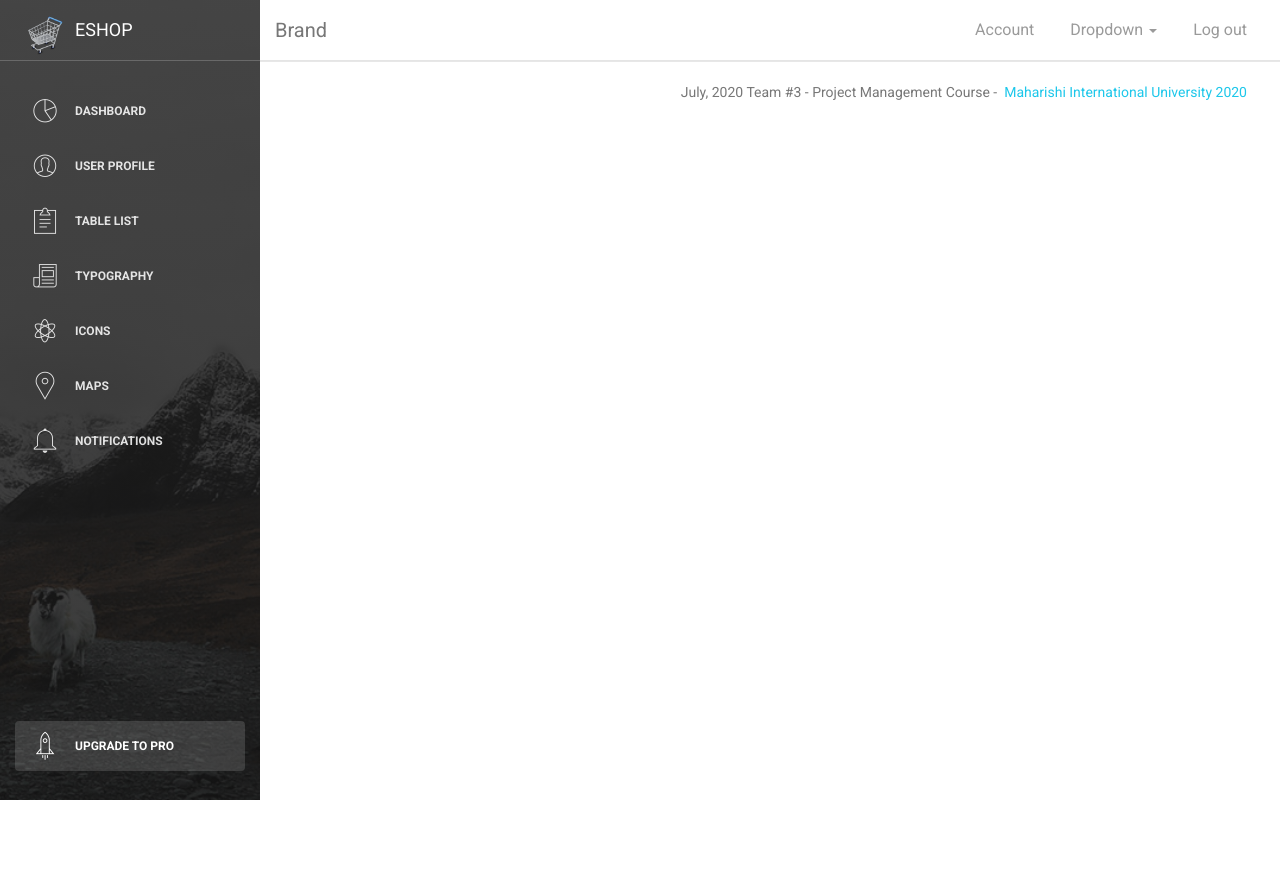
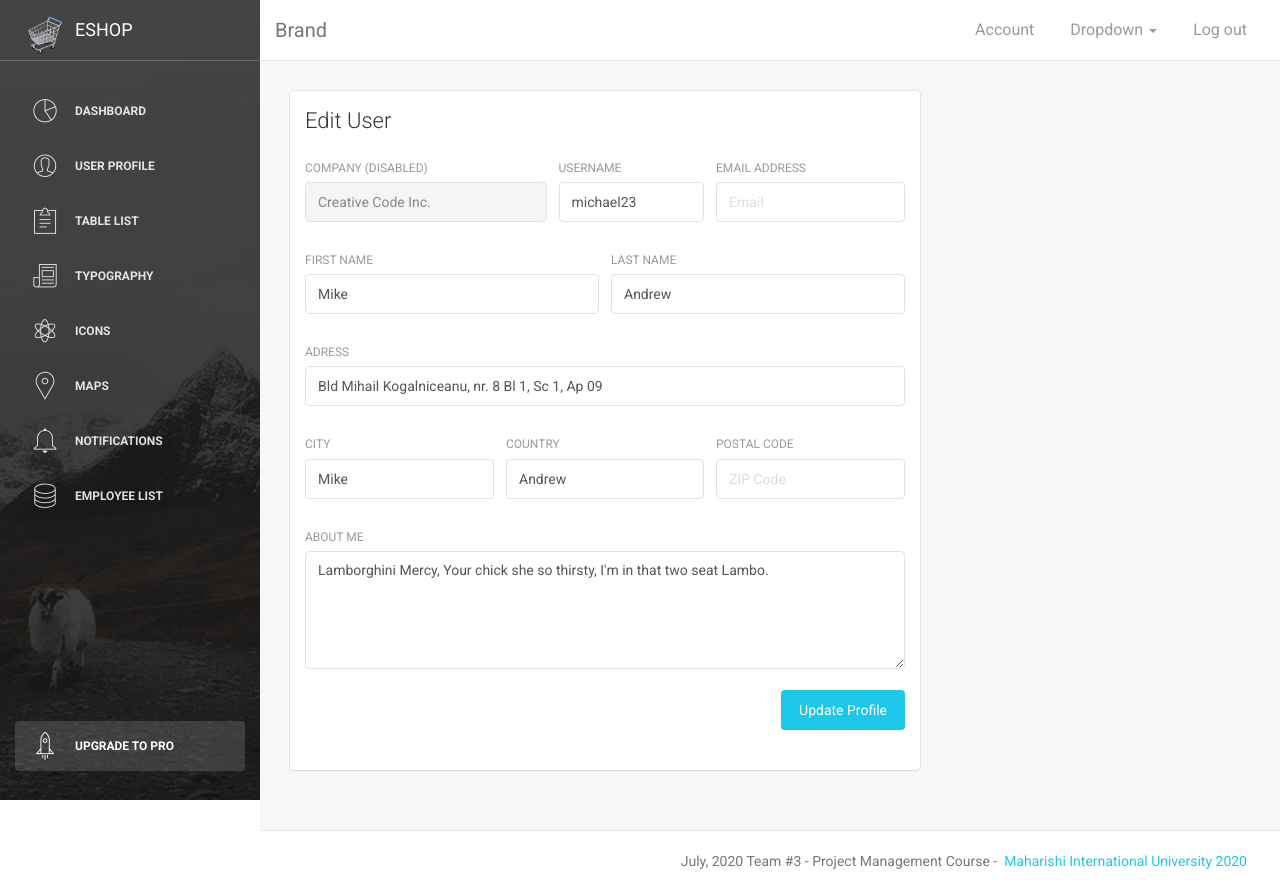
Before and after one commit to tamiraa123/ecommerce, a React (Create React App) app: page /admin/employees/1 in a window 1280 px wide. Before the commit the page ends 800 px from the top, so only its background shows below. Built offline with nearby package versions, Linux system fonts and the light colour scheme; what react-google-maps would draw is missing.

Commit message:
added Employee

```diff
--- a/package.json
+++ b/package.json
@@ -3,6 +3,7 @@
   "version": "1.3.0",
   "private": true,
   "dependencies": {
+    "axios": "^0.19.2",
     "bootstrap": "3.3.7",
     "chartist": "0.10.1",
     "mobx": "^5.15.4",
--- a/src/App.js
+++ b/src/App.js
@@ -12,6 +12,9 @@ import "./assets/css/pe-icon-7-stroke.css";
 
 import AdminLayout from "layouts/Admin.jsx";
 import Login from "./layouts/LoginForm";
+
+import EmployeeList from "./views/EmployeeList";
+import Employee from "./views/Employee";
 import AdminNavbarLinks from "components/Navbars/AdminNavbarLinks";
 import AdminNavbar from "components/Navbars/AdminNavbar"
 
@@ -39,12 +42,8 @@ export default class App extends Component {
         return(
         <Router ref={(router) => (this.router = router)}>
             <Switch>
-
-            <Route path="/admin" render={props => <AdminLayout {...props} token={this.handleLogout}/>} />
-            <Route path = "/" render={()=><Login onLogin = {this.handleLogin} />}/>
-            {/* <Route path = "/admin" component={AdminLayout}/> */}
-
-            {/* <Redirect from  ="/" to="/admin/dashboard" /> */}
+                <Route path="/admin" render={props => <AdminLayout {...props} token={this.handleLogout}/>} />
+                <Route path = "/" render={()=><Login onLogin = {this.handleLogin} />}/>
             </Switch>
         </Router>
         );
--- a/src/layouts/Admin.jsx
+++ b/src/layouts/Admin.jsx
@@ -30,6 +30,7 @@ import routes from "routes.js";
 import image from "assets/img/sidebar-3.jpg";
 import UserStore from "../UserStore.js";
 import LoginForm from "./LoginForm";
+import Employee from "../views/Employee";
 
 class Admin extends Component {
   constructor(props) {
@@ -96,8 +97,7 @@ class Admin extends Component {
   };
   getBrandText = path => {
     for (let i = 0; i < routes.length; i++) {
-      if (
-        this.props.location.pathname.indexOf(
+      if ( this.props.location.pathname.indexOf(
           routes[i].layout + routes[i].path
         ) !== -1
       ) {
@@ -223,7 +223,11 @@ class Admin extends Component {
                   {...this.props}
                   brandText={this.getBrandText(this.props.location.pathname)}
                 />
-                <Switch>{this.getRoutes(routes)}</Switch>
+                <Switch>
+                  {this.getRoutes(routes)}
+                  <Route path="/admin/employees/:id" component={Employee}></Route>
+                </Switch>
+
                 <Footer />
           </div>
         </div>
--- a/src/routes.js
+++ b/src/routes.js
@@ -23,6 +23,9 @@ import Icons from "views/Icons.jsx";
 import Maps from "views/Maps.jsx";
 import Notifications from "views/Notifications.jsx";
 import Upgrade from "views/Upgrade.jsx";
+import Employee from "views/Employee.jsx";
+
+import EmployeeList from "views/EmployeeList.jsx";
 
 const dashboardRoutes = [
   {
@@ -81,6 +84,13 @@ const dashboardRoutes = [
     icon: "pe-7s-rocket",
     component: Upgrade,
     layout: "/admin"
+  },
+  {
+    path: "/employeeList",
+    name: "Employee List",
+    icon: "pe-7s-server",
+    component: EmployeeList,
+    layout: "/admin"
   }
 ];
 
--- /dev/null
+++ b/src/views/Employee.jsx
@@ -0,0 +1,160 @@
+/*!
+
+=========================================================
+* Light Bootstrap Dashboard React - v1.3.0
+=========================================================
+
+* Product Page: https://www.creative-tim.com/product/light-bootstrap-dashboard-react
+* Copyright 2019 Creative Tim (https://www.creative-tim.com)
+* Licensed under MIT (https://github.com/creativetimofficial/light-bootstrap-dashboard-react/blob/master/LICENSE.md)
+
+* Coded by Creative Tim
+
+=========================================================
+
+* The above copyright notice and this permission notice shall be included in all copies or substantial portions of the Software.
+
+*/
+import React, { Component } from "react";
+import {
+  Grid,
+  Row,
+  Col,
+  FormGroup,
+  ControlLabel,
+  FormControl
+} from "react-bootstrap";
+
+import { Card } from "components/Card/Card.jsx";
+import { FormInputs } from "components/FormInputs/FormInputs.jsx";
+import { UserCard } from "components/UserCard/UserCard.jsx";
+import Button from "components/CustomButton/CustomButton.jsx";
+
+import avatar from "assets/img/faces/face-3.jpg";
+
+class Employee extends Component {
+  render() {
+    return (
+      <div className="content">
+        <Grid fluid>
+          <Row>
+            <Col md={8}>
+              <Card
+                title="Edit User"
+                content={
+                  <form>
+                    <FormInputs
+                      ncols={["col-md-5", "col-md-3", "col-md-4"]}
+                      properties={[
+                        {
+                          label: "Company (disabled)",
+                          type: "text",
+                          bsClass: "form-control",
+                          placeholder: "Company",
+                          defaultValue: "Creative Code Inc.",
+                          disabled: true
+                        },
+                        {
+                          label: "Username",
+                          type: "text",
+                          bsClass: "form-control",
+                          placeholder: "Username",
+                          defaultValue: "michael23"
+                        },
+                        {
+                          label: "Email address",
+                          type: "email",
+                          bsClass: "form-control",
+                          placeholder: "Email"
+                        }
+                      ]}
+                    />
+                    <FormInputs
+                      ncols={["col-md-6", "col-md-6"]}
+                      properties={[
+                        {
+                          label: "First name",
+                          type: "text",
+                          bsClass: "form-control",
+                          placeholder: "First name",
+                          defaultValue: "Mike"
+                        },
+                        {
+                          label: "Last name",
+                          type: "text",
+                          bsClass: "form-control",
+                          placeholder: "Last name",
+                          defaultValue: "Andrew"
+                        }
+                      ]}
+                    />
+                    <FormInputs
+                      ncols={["col-md-12"]}
+                      properties={[
+                        {
+                          label: "Adress",
+                          type: "text",
+                          bsClass: "form-control",
+                          placeholder: "Home Adress",
+                          defaultValue:
+                            "Bld Mihail Kogalniceanu, nr. 8 Bl 1, Sc 1, Ap 09"
+                        }
+                      ]}
+                    />
+                    <FormInputs
+                      ncols={["col-md-4", "col-md-4", "col-md-4"]}
+                      properties={[
+                        {
+                          label: "City",
+                          type: "text",
+                          bsClass: "form-control",
+                          placeholder: "City",
+                          defaultValue: "Mike"
+                        },
+                        {
+                          label: "Country",
+                          type: "text",
+                          bsClass: "form-control",
+                          placeholder: "Country",
+                          defaultValue: "Andrew"
+                        },
+                        {
+                          label: "Postal Code",
+                          type: "number",
+                          bsClass: "form-control",
+                          placeholder: "ZIP Code"
+                        }
+                      ]}
+                    />
+
+                    <Row>
+                      <Col md={12}>
+                        <FormGroup controlId="formControlsTextarea">
+                          <ControlLabel>About Me</ControlLabel>
+                          <FormControl
+                            rows="5"
+                            componentClass="textarea"
+                            bsClass="form-control"
+                            placeholder="Here can be your description"
+                            defaultValue="Lamborghini Mercy, Your chick she so thirsty, I'm in that two seat Lambo."
+                          />
+                        </FormGroup>
+                      </Col>
+                    </Row>
+                    <Button bsStyle="info" pullRight fill type="submit">
+                      Update Profile
+                    </Button>
+                    <div className="clearfix" />
+                  </form>
+                }
+              />
+            </Col>
+
+          </Row>
+        </Grid>
+      </div>
+    );
+  }
+}
+
+export default Employee;
--- /dev/null
+++ b/src/views/EmployeeList.jsx
@@ -0,0 +1,104 @@
+/*!
+
+=========================================================
+* Light Bootstrap Dashboard React - v1.3.0
+=========================================================
+
+* Product Page: https://www.creative-tim.com/product/light-bootstrap-dashboard-react
+* Copyright 2019 Creative Tim (https://www.creative-tim.com)
+* Licensed under MIT (https://github.com/creativetimofficial/light-bootstrap-dashboard-react/blob/master/LICENSE.md)
+
+* Coded by Creative Tim
+
+=========================================================
+
+* The above copyright notice and this permission notice shall be included in all copies or substantial portions of the Software.
+
+*/
+import React, { Component } from "react";
+import { Grid, Row, Col, Table } from "react-bootstrap";
+
+import Card from "components/Card/Card.jsx";
+import axios from "axios";
+import { Link } from "react-router-dom";
+
+
+const thArray = ["ID", "Name", "Salary", "Country", "City","Position"];
+const tdArray = [
+  ["1", "Dakota Rice", "$36,738", "Niger", "Oud-Turnhout","Head Manager"],
+  ["2", "Minerva Hooper", "$23,789", "Curaçao", "Sinaai-Waas","Software Developer"],
+  ["3", "Sage Rodriguez", "$56,142", "Netherlands", "Baileux","Delivery man"],
+  ["4", "Philip Chaney", "$38,735", "Korea, South", "Overland Park","Driver"],
+  ["5", "Doris Greene", "$63,542", "Malawi", "Feldkirchen in Kärnten","Driver"],
+  ["6", "Mason Porter", "$78,615", "Chile", "Gloucester","Director"]
+];
+
+
+class EmployeeList extends Component {
+
+state={
+  employees:[],
+}
+
+componentDidMount = () =>{
+
+  // axios
+  //   .get("")
+  //   .then((result) =>
+    this.setState({employees:tdArray});
+  //)
+  //   .catch((err) => console.log(err.response));
+
+}
+
+  render() {
+    return (
+      <div className="content">
+        <Grid fluid>
+          <Row>
+            <Col md={12}>
+              <Card
+                title="Employee List"
+                ctTableFullWidth
+                ctTableResponsive
+                content={
+                  <Table striped hover>
+                    <thead>
+                      <tr>
+                        {thArray.map((prop, key) => {
+                          return <th key={key}>{prop}</th>;
+                        })}
+                      </tr>
+                    </thead>
+                    <tbody>
+                      {this.state.employees.map((prop, key) => {
+                        return (
+
+                            <tr key={key}>
+                              {prop.map((prop, key) => {
+                                return <td key={key}>
+                                      {(key == 0) && <Link to={`/admin/employees/${prop}`}>
+                                          {prop}
+                                      </Link>}
+                                      {(key != 0) && <p>{prop}</p>}
+                                  </td>;
+                              })}
+                            </tr>
+
+                        );
+                      })}
+                    </tbody>
+                  </Table>
+                }
+              />
+            </Col>
+
+
+          </Row>
+        </Grid>
+      </div>
+    );
+  }
+}
+
+export default EmployeeList;
```
Also changed, not shown: src/layouts/LoginForm.jsx (+8 -2 lines).
